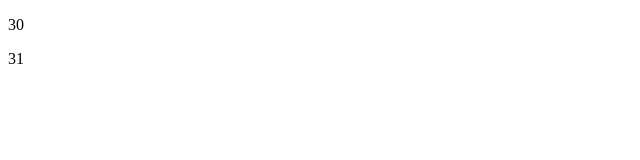
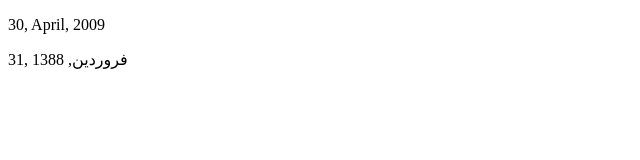
Before and after one commit to 1Marc/javascript-calendar-engine, a plain HTML site: page demos/calendar-render.html in a window 1280 px wide. Shown: the whole page, without its empty margins (0-640 px from the left). Drawn offline with Linux system fonts and the light colour scheme.

Commit message:
working on calendar renderer

```diff
--- a/source/calendar.render.js
+++ b/source/calendar.render.js
@@ -11,23 +11,36 @@ var RenderObject = function(){
 	return {
 		date: new DateEngine(),
 		init: function(){
-			this.target.innerHTML = "<p>" + this.date.vars.cal.getDaysInMonth(this.date.getFullYear(), this.date.getMonth()) + "</p>";
-			this.target.innerHTML = "<p>" + this.date.vars.cal.getDaysInMonth(this.date.getFullYear(), this.date.getMonth()) + "</p>";
+			// testing adjustDate function
+			this.target.onclick = function(e){
+				this.date.adjustDate('M', +2);
+				this.refresh();
+			}
+			this.draw();
 		},
 		refresh: function(){
-			this.init();
+			this.draw();
+		},
+		draw: function(){
+			// testing stuff
+			this.target.innerHTML =
+				"<p>" +
+					this.date.vars.cal.getDaysInMonth(this.date.getFullYear(), this.date.getMonth())
+					+ ", " + this.date.getMonthName(true)
+					+ ", " + this.date.getFullYear()
+				+ "</p>";
 		}
 	};
 };
 
 var CalendarRender = function(target){
-	var renderer = new RenderObject();
+	this.renderer = new RenderObject();
 	this.setDate = function(o){
-		renderer.date = o;
-		renderer.refresh();
+		this.renderer.date = o;
+		this.renderer.refresh();
 	}
-	renderer.target = target;
-	renderer.init();
+	this.renderer.target = target;
+	this.renderer.init();
 };
 
 window.CalendarRender = CalendarRender; //expose the CalendarRender object
--- a/source/date.engine.js
+++ b/source/date.engine.js
@@ -83,11 +83,10 @@ var DateObject = function(){
 		        m: month || this.vars.month,
 		        d: day || this.vars.day
 		    };
-		    this.validate();
 		    var date = this.vars.cal.toDateTime(args.y, args.m, args.d, this.getHours(), this.getMinutes(), this.getSeconds(), 0);
 		    this.setDate(date);
 		},
-		adjustDate: function(offset, period){
+		adjustDate: function(period, offset){
 			switch(period){
 				case 'Y':
 					this.setFullYear(this.getFullYear()+offset); break;
```
Also changed, not shown: demos/calendar-render.html (+4 -0 lines).
